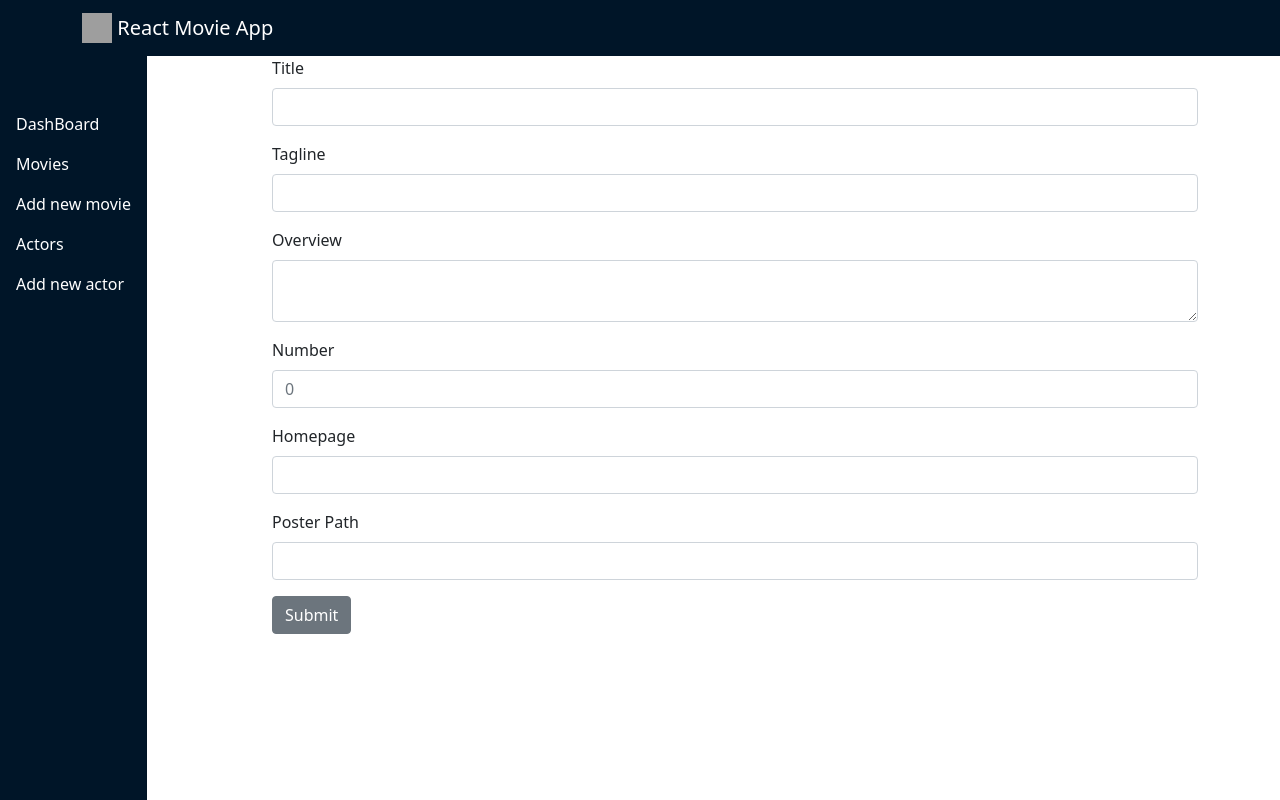
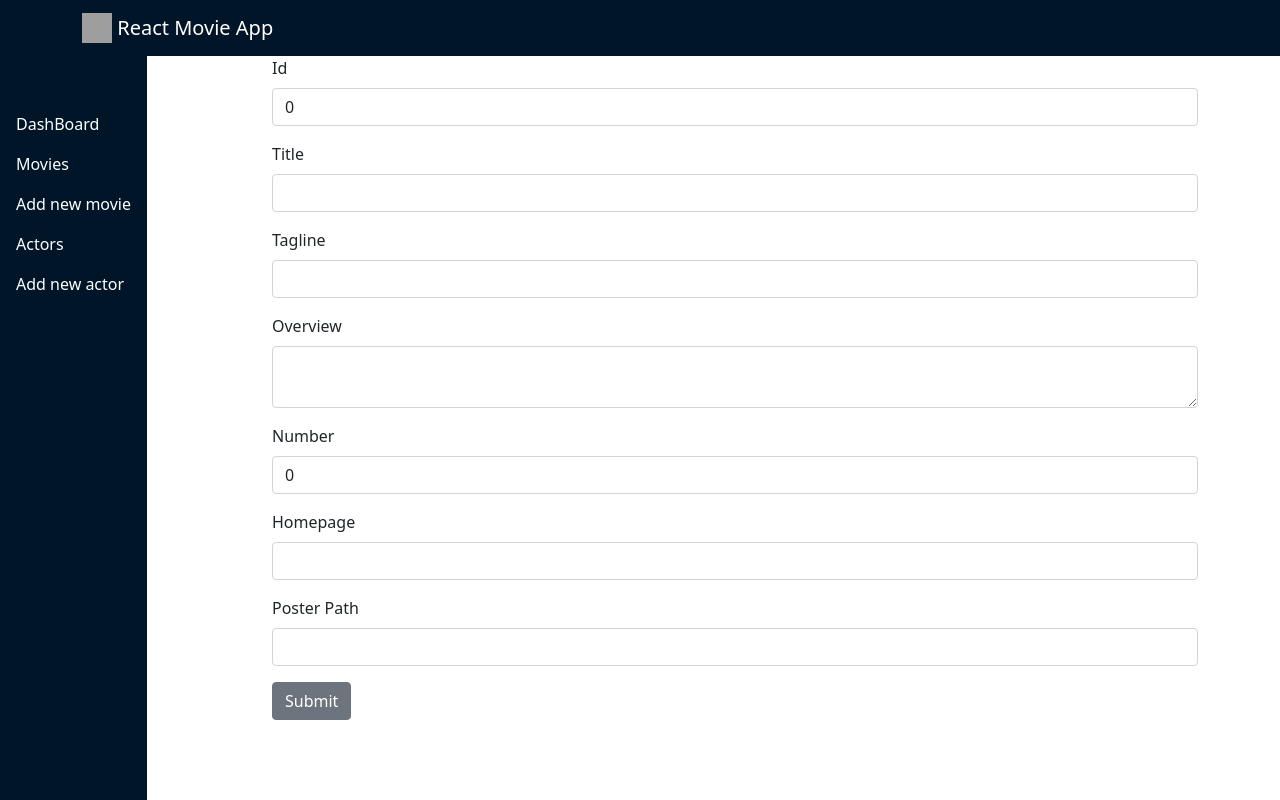
Before and after one commit to dimosmertzanidis/react-movies-manager, a React (Create React App) app: page /AddMovie in a window 1280 px wide. Built offline with nearby package versions, Linux system fonts and the light colour scheme; grey boxes are pictures that could not be loaded.

Commit message:
create movie api integration

```diff
--- a/src/api/movies.js
+++ b/src/api/movies.js
@@ -10,3 +10,8 @@ export const getMovie = async ({queryKey}) => {
     const res = await axios.get(`http://localhost:3001/movies/${movieId}`);
     return res.data
 }
+
+export const createMovie = async (movie) => {
+    const res = await axios.post(`http://localhost:3001/movies/`, movie);
+    return res.data
+}
--- a/src/pages/AddMovie/AddMovie.js
+++ b/src/pages/AddMovie/AddMovie.js
@@ -1,9 +1,26 @@
-import {React} from "react";
+import {React, useState} from "react";
 import {Col, Container, Row, Navbar} from "react-bootstrap";
 import Sidebar from "../SideBar/SideBar";
-import { Button, Form, FormGroup, Label, Input, FormText } from 'reactstrap';
+import { Button, Form, FormGroup, Label, Input} from 'reactstrap';
+import {createMovie} from '../../api/movies'
 
 const DashBoard = props => {
+    const [movieForm, setMovieForm] = useState({
+            "id": 0,
+            "title": "",
+            "tagline": "",
+            "overview": "",
+            "vote_average": 0,
+            "homepage": "",
+            "poster_path":
+            ""
+    });
+    const {id, title, tagline, overview, vote_average, homepage, poster_path} = movieForm;
+    const changeHandler = (event) => {
+        event.preventDefault();
+        setMovieForm({...movieForm, [event.target.name] : event.target.value});
+
+    };
 
     return (
         <>
@@ -28,32 +45,36 @@ const DashBoard = props => {
                     </Col>
                     <Col  className="col-md-10" >
                     <div>
-                        <Form>
+                        <Form >
+                        <FormGroup>
+                            <Label for="id">Id</Label>
+                            <Input name="id" id="id" value={id} onChange={changeHandler}required/>
+                            </FormGroup>
                             <FormGroup>
                             <Label for="title">Title</Label>
-                            <Input name="title" id="title" required/>
+                            <Input name="title" id="title" value={title} onChange={changeHandler}required/>
                             </FormGroup>
                             <FormGroup>
                             <Label for="tagLine">Tagline</Label>
-                            <Input name="tagLine" id="tagLine" required/>
+                            <Input name="tagline" id="tagline" value={tagline} onChange={changeHandler}required/>
                             </FormGroup>
                             <FormGroup>
                             <Label for="overview">Overview</Label>
-                            <Input type="textarea" name="overview" id="overview" required/>
+                            <Input type="textarea" name="overview" id="overview" value={overview} onChange={changeHandler} required/>
                             </FormGroup>
                             <FormGroup>
                                 <Label for="voteAverage">Number</Label>
-                                <Input type="number" name="voteAverage" id="voteAverage" placeholder="0" required/>
+                                <Input type="number" name="vote_average" id="vote_average" value={vote_average} onChange={changeHandler} required/>
                             </FormGroup>
                             <FormGroup>
                             <Label for="homepage">Homepage</Label>
-                            <Input name="homepage" id="homepage"/>
+                            <Input name="homepage" id="homepage" value={homepage} onChange={changeHandler}/>
                             </FormGroup>
                             <FormGroup>
                             <Label for="posterPath">Poster Path</Label>
-                            <Input name="posterPath" id="posterPath"/>
+                            <Input name="poster_path" id="poster_path" value={poster_path} onChange={changeHandler}/>
                             </FormGroup>
-                            <Button>Submit</Button>
+                            <Button onClick={(e) => createMovie(movieForm)}>Submit</Button>
                         </Form>
                     </div>
                     </Col>
--- a/src/pages/Movies/Movies.css
+++ b/src/pages/Movies/Movies.css
@@ -10,7 +10,7 @@
 
 .normal-text {
     color: black;
-    text-decoration: none;
+    /* text-decoration: none; */
 }
 
 .normal-text:hover {
```
